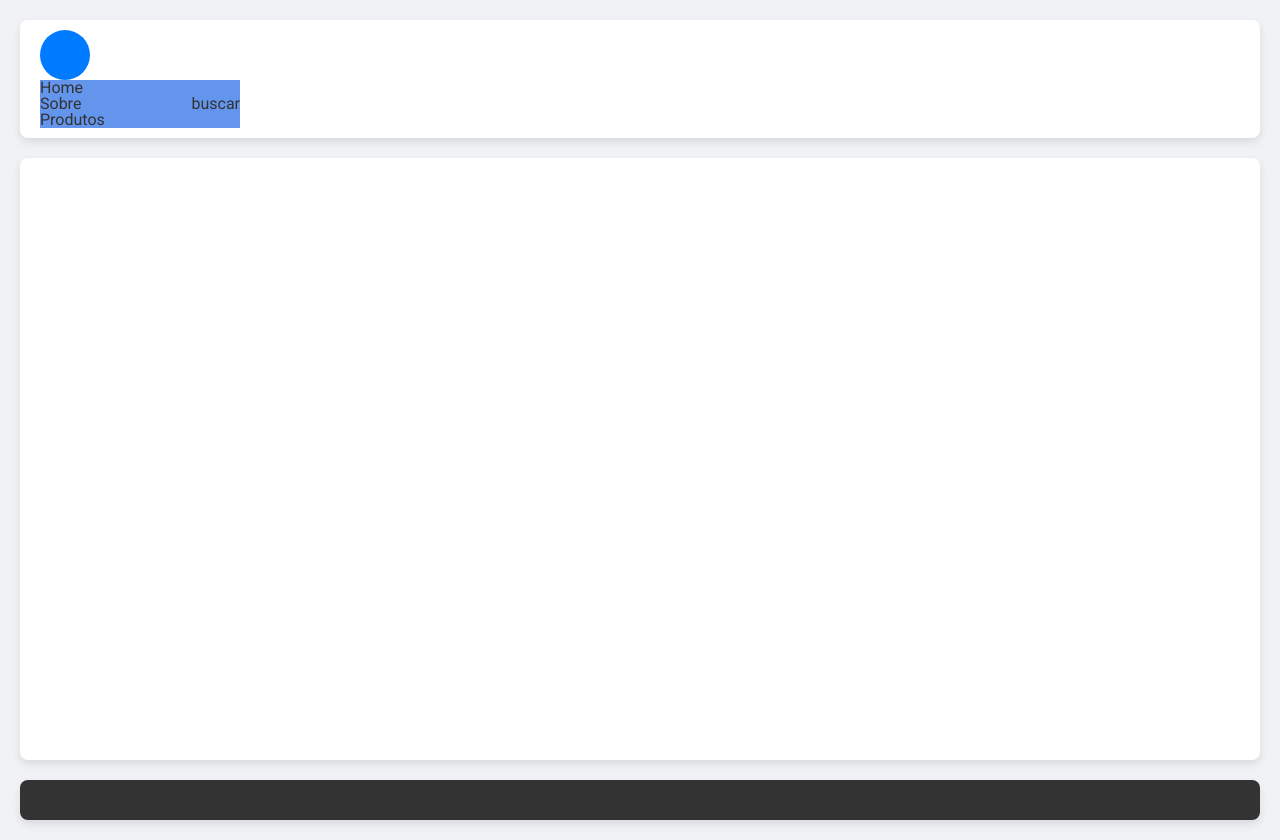
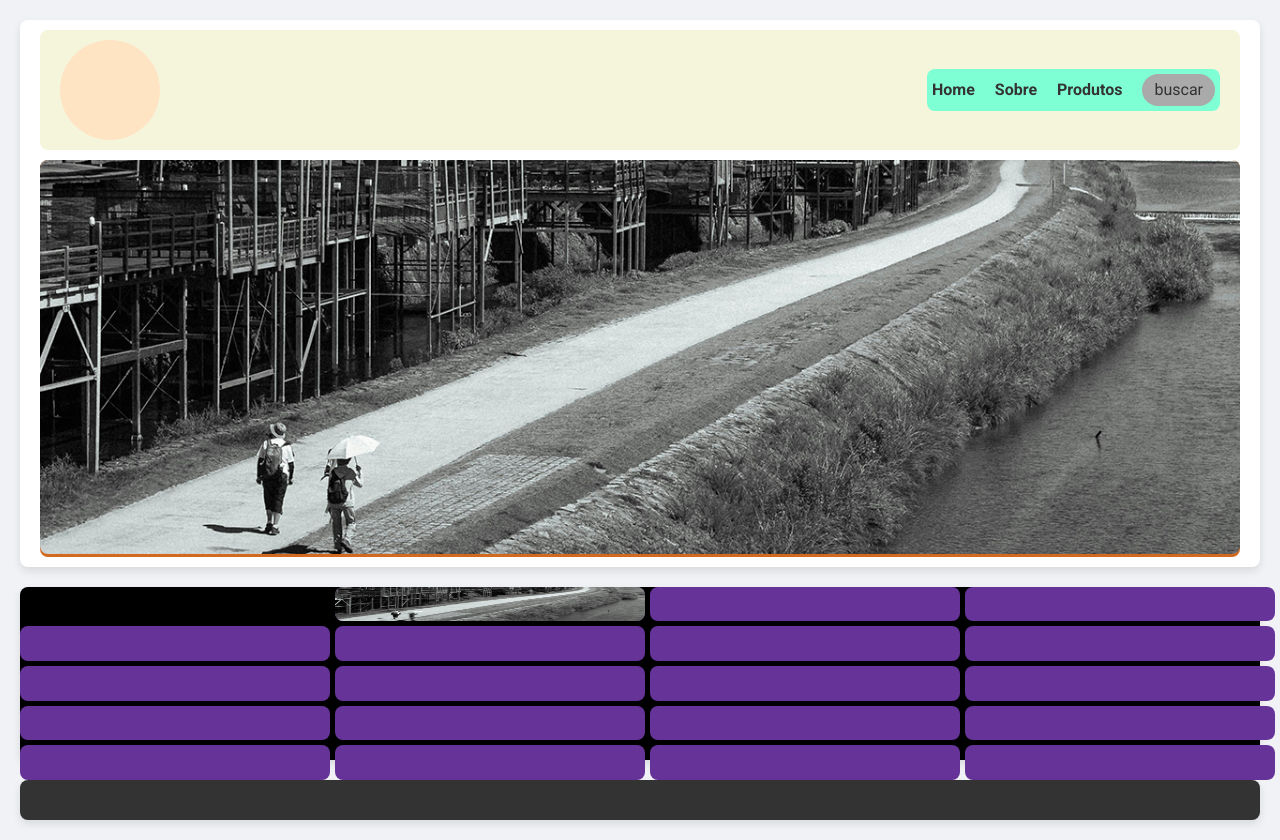
Before and after one commit to devaxl64/Perfomando_Front-End, a PHP site: page / in a window 1280 px wide. Run offline with PHP 8.4, Linux system fonts and the light colour scheme.

Commit message:
Atualização grid
Continuação da aula Grid:
- Colocado em grades os itens em css.
- Criado displays de sites em formato de grid.

```diff
--- a/Tsk_TDSGRID/css/style.css
+++ b/Tsk_TDSGRID/css/style.css
@@ -29,18 +29,27 @@ body{
 
     /* grid para o conteúdo do cabeçalho */
     display: grid;
-    grid-template-columns: 1fr 4fr 1fr;
-    /* grid-template-rows: ; */
-    grid-template-areas: "top banner";
+    grid-template-columns: 1fr;
+    grid-template-rows: auto 1fr;
+    grid-template-areas: "topo" "banner";
     align-items: center;
+    gap: 10px;
     padding: 10px 20px;
 }
 .main{
     grid-area: main;
-    background-color: #fff;
+    background-color: #000;
     border-radius: 8px;
     box-shadow: 0 4px 8px rgba(0, 0, 0, 0.1);
-    padding: 20px;
+    gap: 5px;
+
+    /* Atividade de Galeria: */
+    /* padding: 20px; */
+    display: grid;
+    grid-template-columns: 25% 25% 25% 25%;
+    grid-template-rows: 20% 20% 20% 20% 20%;
+    width: 100%;
+    height: 100%;
 }
 .footer {
     grid-area: footer;
@@ -50,6 +59,123 @@ body{
     border-radius: 8px;
     box-shadow: 0 4px 8px rgba(0, 0, 0, 0.1);
     text-align: center;
+}
+.topo{
+    grid-area: topo;
+    display: flex;
+    justify-content: space-between;
+    align-items: center;
+    padding: 10px 20px;
+    background-color: beige;
+    border-radius: 8px;
+    /* border-bottom: 1px solid #999; */
+}
+.logo{
+    width: 100px;
+    height: 100px;
+    background-color: bisque;
+    border-radius: 50%;
+}
+.nav{
+    display: flex;
+    align-items: center;
+    gap: 20px;
+    padding: 5px;
+    background-color: aquamarine;
+    border-radius: 8px;
+}
+.menu{
+    list-style: none;
+    padding: 0;
+    margin: 0;
+    display: flex;
+    gap: 20px;
+}
+.menu li{
+    cursor: pointer;
+    font-weight: bold;
+}
+.buscar{
+    background-color: #aaa;
+    padding: 8px 12px;
+    border-radius: 20px;
+    cursor: pointer;
+}
+.banner{
+    grid-area: banner;
+    background-color: chocolate;
+    color: fff;
+    border-radius: 8px;
+    text-align: center;
+}
+.banner img{
+    width: 100%;
+    border-radius: 8px;
+}
+
+/* Atividade de Galeria */
+.item{
+    width: 100%;
+    height: 100%;
+    background-color: rebeccapurple;
+    border-radius: 8px;
+    /* display: flex; */
+    /* align-items: center; */
+    /* justify-content: center; */
+
+    /* Ordem */
+}
+.item img{
+    /* overflow: hidden;
+    object-fit: cover; */
+    width: 100%;
+    height: 100%;
+    border-radius: 8px;
+}
+
+
+
+
+
+
+
+
+
+
+
+
+
+
+
+
+
+
+
+
+
+
+
+
+
+
+
+
+
+
+/* .topo{
+    grid-area: topo;
+    background-color: #607bff;
+    margin-right: 20px;
+}
+.banner{
+    grid-area: banner;
+    background-color: cadetblue;
+    padding: 20px;
+}
+.logo img{
+    border-radius: 50%;
+    width: 50px;
+    height: 50px;
 }
 .logo{
     grid-area: logo;
@@ -72,5 +198,5 @@ body{
     background-color: cornflowerblue;
 }
 .buscar{
-    grid-area: banner;
-}
+
+} */
--- a/Tsk_TDSGRID/index.html
+++ b/Tsk_TDSGRID/index.html
@@ -1,17 +1,19 @@
 <!DOCTYPE html>
 <html lang="pt-br">
+
 <head>
     <meta charset="UTF-8" />
     <meta name="viewport" content="width=device-width, initial-scale=1.0" />
     <link rel="stylesheet" href="css/style.css" />
     <title>Layout Grid</title>
 </head>
+
 <body>
     <div class="container">
         <!-- <h1>Container</h1> -->
         <div class="header">
+
             <div class="topo">
-
                 <div class="logo"></div>
                 <div class="nav">
                     <ul class="menu">
@@ -22,10 +24,32 @@
                     <div class="buscar">buscar</div>
                 </div>
             </div>
-<div class="banner"></div>
+            <div class="banner">
+                <img src="images/banner.png" alt="banner">
+            </div>
         </div>
         <div class="main">
             <h2></h2>
+            <div class="item item1"><img src="images/banner.png" alt="banner"></div>
+            <div class="item item2"></div>
+            <div class="item item3"></div>
+            <div class="item item4"></div>
+            <div class="item item5"></div>
+            <div class="item item6"></div>
+            <div class="item item7"></div>
+            <div class="item item8"></div>
+            <div class="item item9"></div>
+            <div class="item item10"></div>
+            <div class="item item11"></div>
+            <div class="item item12"></div>
+            <div class="item item14"></div>
+            <div class="item item13"></div>
+            <div class="item item15"></div>
+            <div class="item item16"></div>
+            <div class="item item17"></div>
+            <div class="item item18"></div>
+            <div class="item item19"></div>
+            <div class="item item20"></div>
             <p></p>
         </div>
         <div class="footer">
@@ -34,4 +58,5 @@
         </div>
     </div>
 </body>
+
 </html>
```
Also changed, not shown: Tsk_TDSGRID2/css/reset.css (added, +48 -0 lines), Tsk_TDSGRID2/css/style.css (added, +73 -0 lines), Tsk_TDSGRID2/index.html (added, +35 -0 lines), Tsk_TDSGRID/images/banner.png (added). Lines whose indentation alone changed are shown as unchanged.
